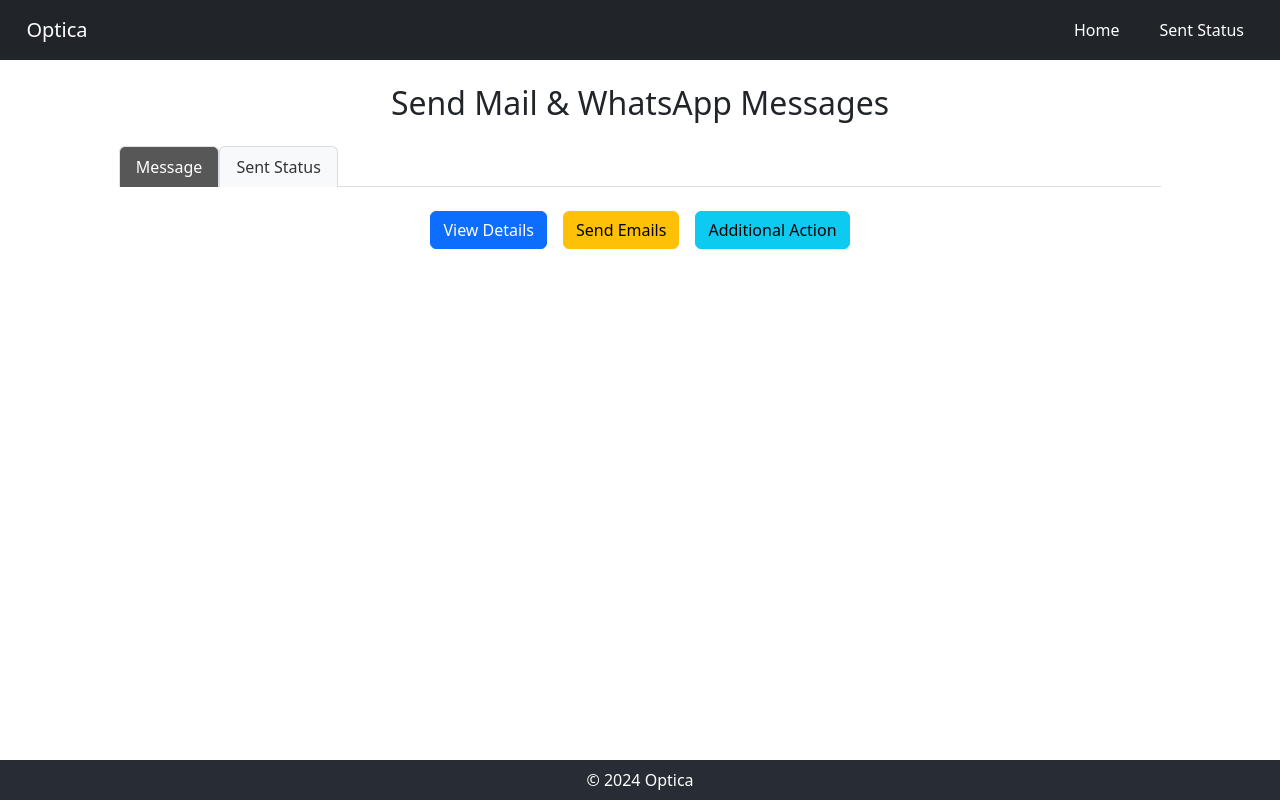
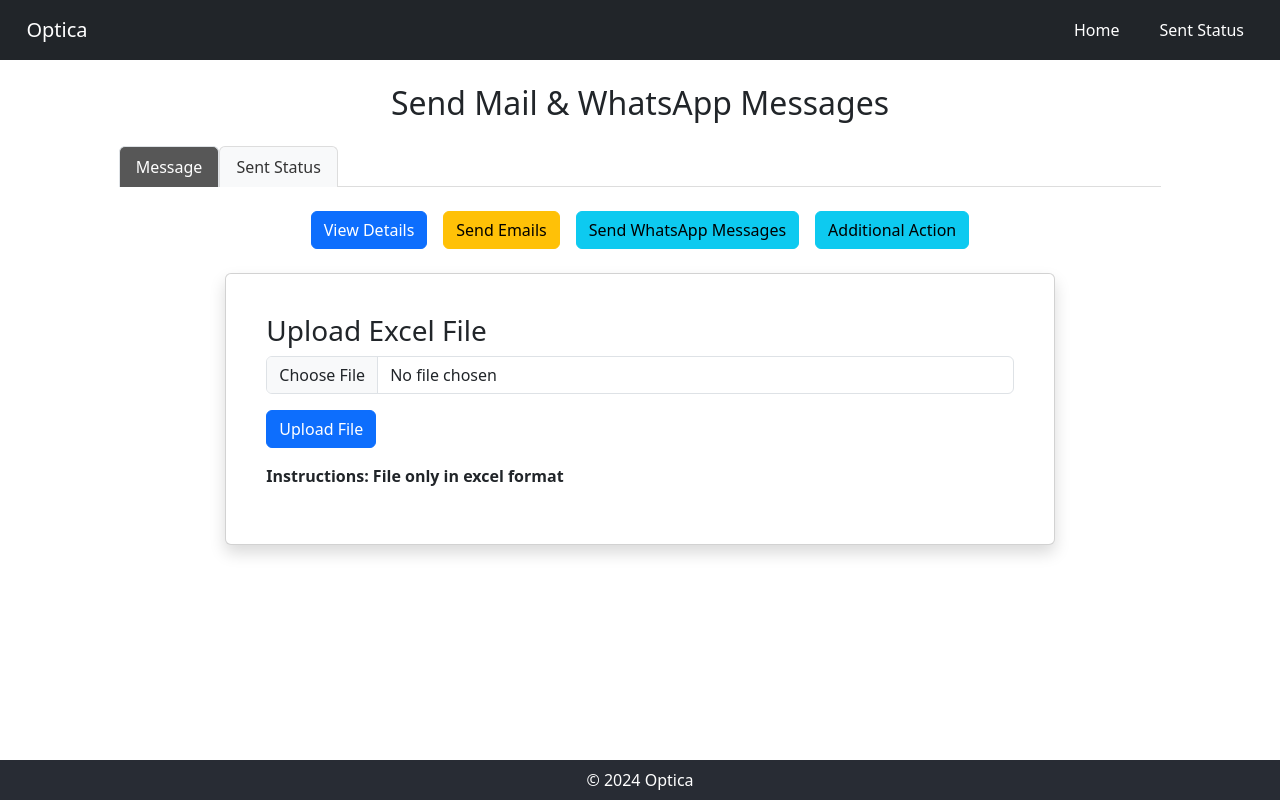
Before and after one commit to Rajatt09/whatsappMessage-mail-sender-FRONTEND, a React (Vite) app: page / in a window 1280 px wide. Built offline with nearby package versions, Linux system fonts and the light colour scheme.

Commit message:
sending msg

```diff
--- a/src/Pages/MessagePage.jsx
+++ b/src/Pages/MessagePage.jsx
@@ -5,44 +5,26 @@ import {
   Col,
   Button,
   Table,
-  // Card,
   Tabs,
   Tab,
-  Modal
+  Modal,
+  Card,
 } from "react-bootstrap";
 import { ClipLoader } from "react-spinners";
+import { CheckCircleFill, XCircleFill } from 'react-bootstrap-icons';
 import "./MessagePage.css";
-import { CheckCircleFill } from 'react-bootstrap-icons';
-
-import { XCircleFill } from 'react-bootstrap-icons';
-
 
 const MessagePage = () => {
   const [fileData, setFileData] = useState([]);
   const [activeTab, setActiveTab] = useState("message");
-  // const [uploaded, setUploaded] = useState(false);
   const [showError, setShowError] = useState(false);
   const [loading, setLoading] = useState(false);
   const [status, setStatus] = useState([]);
-  const [showModal, setShowModal] = useState(false); // State to control modal visibility
-
-  // const handleFileUpload = (event) => {
-  //   const file = event.target.files[0];
-  //   if (file) {
-  //     setUploaded(true);
-  //     setFileData(file);
-  //     // setshowError(false);
-  //     // Parsing logic can be added here if necessary (e.g., using a library like papaparse)
-  //   } else {
-  //     setUploaded(false);
-  //     setFileData([]);
-  //   }
-  // };
+  const [showModal, setShowModal] = useState(false);
 
   const sendEmails = () => {
     setLoading(true);
-    setActiveTab("sent-status"); // Switch to "Sent Status" tab
-
+    setActiveTab("sent-status");
 
     setFileData((prevFileData) =>
       prevFileData.map(user => ({ ...user, emailStatus: "sending" }))
@@ -86,7 +68,6 @@ const MessagePage = () => {
               email: update.email,
               emailSent: update.emailSent === "yes",
               emailStatus: update.emailSent,
-              messageSent: false, // Update this based on your logic for WhatsApp messages
             });
           }
 
@@ -105,6 +86,204 @@ const MessagePage = () => {
       eventSource.close();
     };
   };
+
+  const sendWhatsAppMessages = () => {
+    setLoading(true);
+    setActiveTab("sent-status");
+
+    setFileData((prevFileData) =>
+      prevFileData.map(user => ({ ...user, messageStatus: "sending" }))
+    );
+
+    const eventSource = new EventSource(
+      "http://localhost:8000/api/v1/message/sendMessage/via-whatsapp"
+    );
+
+    setFileData((prevFileData) =>
+      prevFileData.map(user => ({ ...user, messageStatus: "sending" }))
+    );
+    eventSource.onopen = () => {
+      console.log("Connection to server opened.");
+    };
+
+    eventSource.onmessage = (event) => {
+      console.log("EventSource message:", event.data);
+      setStatus((prevStatus) => [...prevStatus, event.data]);
+
+      const update = JSON.parse(event.data);
+      console.log("Update:", update);
+
+      if (update.message === "All messages processed") {
+        setLoading(false);
+        eventSource.close();
+        setShowModal(true);
+      } else {
+        setFileData((prevFileData) => {
+          const updatedFileData = prevFileData.map((user) =>
+            user.phoneNo === update.phoneNo
+              ? {
+                ...user,
+                messageSent: update.messageSent === "yes",
+                messageStatus: update.messageSent,
+              }
+              : user
+          );
+
+          if (update.phoneNo && !updatedFileData.find((user) => user.phoneNo === update.phoneNo)) {
+            updatedFileData.push({
+              name: update.name,
+              phoneNo: update.phoneNo,
+              email: update.email,
+              messageSent: update.messageSent === "yes",
+              messageStatus: update.messageSent,
+            });
+          }
+
+          return updatedFileData;
+        });
+      }
+    };
+
+    eventSource.onerror = (error) => {
+      console.error("EventSource failed:", error);
+      setStatus((prevStatus) => [
+        ...prevStatus,
+        "An error occurred while sending WhatsApp messages.",
+      ]);
+      setLoading(false);
+      eventSource.close();
+    };
+  };
+
+
+  // const sendBoth = () => {
+  //   setLoading(true);
+  //   setActiveTab("sent-status");
+
+  //   setFileData((prevFileData) =>
+  //     prevFileData.map((user) => ({
+  //       ...user,
+  //       emailStatus: "sending",
+  //       messageStatus: "sending",
+  //     }))
+  //   );
+
+  //   const eventSource = new EventSource(
+  //     "http://localhost:8000/api/v1/message/sendMesage/via-both"
+  //   );
+
+  //   eventSource.onopen = () => {
+  //     console.log("Connection to server opened.");
+  //   };
+
+  //   eventSource.onmessage = (event) => {
+  //     console.log("EventSource message:", event.data);
+  //     setStatus((prevStatus) => [...prevStatus, event.data]);
+
+  //     const update = JSON.parse(event.data);
+  //     console.log("Update:", update);
+
+  //     if (update.message === "All messages processed") {
+  //       setLoading(false);
+  //       eventSource.close();
+  //       setShowModal(true);
+  //     } else {
+  //       setFileData((prevFileData) => {
+  //         const updatedFileData = prevFileData.map((user) => {
+  //           if (user.email === update.email || user.phoneNo === update.phoneNo) {
+  //             return {
+  //               ...user,
+  //               emailSent: update.emailSent === "yes",
+  //               emailStatus: update.emailSent || user.emailStatus,
+  //               messageSent: update.messageSent === "yes",
+  //               messageStatus: update.messageSent || user.messageStatus,
+  //             };
+  //           }
+  //           return user;
+  //         });
+
+  //         if (update.phoneNo && !updatedFileData.find((user) => user.phoneNo === update.phoneNo)) {
+  //           updatedFileData.push({
+  //             name: update.name,
+  //             phoneNo: update.phoneNo,
+  //             email: update.email,
+  //             emailSent: update.emailSent === "yes",
+  //             emailStatus: update.emailSent,
+  //             messageSent: update.messageSent === "yes",
+  //             messageStatus: update.messageSent,
+  //           });
+  //         }
+
+  //         return updatedFileData;
+  //       });
+  //     }
+  //   };
+
+  //   eventSource.onerror = (error) => {
+  //     console.error("EventSource failed:", error);
+  //     setStatus((prevStatus) => [
+  //       ...prevStatus,
+  //       "An error occurred while sending both emails and WhatsApp messages.",
+  //     ]);
+  //     setLoading(false);
+  //     eventSource.close();
+  //   };
+  // };
+
+  // uploading a excel file
+  const uploadFile = async (e) => {
+    // checking if file only is excel file
+
+    const file = e.target.files[0];
+
+
+    if (file.name.split('.').pop() !== 'xlsx') {
+      alert('Please upload a valid excel file');
+      setFileData([]);
+
+      // clear form data
+      e.target
+        ? e.target.value = ''
+        : null;
+
+
+
+      return;
+    }
+
+
+
+    const formData = new FormData();
+
+    if (!file) {
+      setShowError(true);
+      return;
+    }
+    setShowError(false);
+
+
+    formData.append("file", file);
+
+    try {
+      const response = await fetch("http://localhost:8000/api/v1/message/upload", {
+        method: "POST",
+        body: formData,
+      });
+
+      if (response.ok) {
+        const data = await response.json();
+        setFileData(data);
+      } else {
+        console.error("Failed to upload file");
+      }
+    } catch (error) {
+      console.error("Failed to upload file", error);
+    }
+  };
+
+
+
+
 
   const viewDetails = () => {
     if (!fileData.length) {
@@ -157,6 +336,22 @@ const MessagePage = () => {
                     </Button>
                     <Button
                       variant="info"
+                      onClick={sendWhatsAppMessages}
+                      className="m-2"
+                      disabled={loading}
+                    >
+                      Send WhatsApp Messages
+                    </Button>
+                    {/* <Button
+                      variant="success"
+                      onClick={sendBoth}
+                      className="m-2"
+                      disabled={loading}
+                    >
+                      Send Both
+                    </Button> */}
+                    <Button
+                      variant="info"
                       onClick={additionalAction}
                       className="m-2"
                       disabled={loading}
@@ -165,16 +360,9 @@ const MessagePage = () => {
                     </Button>
                   </Col>
                 </Row>
-                {/* <Row className="justify-content-center">
-                  <Col md={8}>
-                    <Card className="p-4 mb-4 shadow">
-
-                    </Card>
-                  </Col>
-                </Row> */}
                 {loading && (
                   <div className="text-center">
-                    {/* <ClipLoader size={35} color={"#123abc"} /> */}
+                    <ClipLoader size={35} color={"#123abc"} />
                   </div>
                 )}
                 <div>
@@ -183,6 +371,7 @@ const MessagePage = () => {
                   ))}
                 </div>
               </Tab>
+
               <Tab eventKey="sent-status" title="Sent Status">
                 <Row className="justify-content-center">
                   <Col md={12} style={{ textAlign: "center" }}>
@@ -207,14 +396,20 @@ const MessagePage = () => {
                                 {user.emailStatus === "sending" ? (
                                   <ClipLoader size={20} color={"#123abc"} />
                                 ) : user.emailStatus === "yes" ? (
-                                  // green  tick icon
                                   <CheckCircleFill color="green" />
                                 ) : (
-                                  // red cross icon
                                   <XCircleFill color="red" />
                                 )}
                               </td>
-                              <td>{user.messageSent ? "Yes" : "No"}</td>
+                              <td>
+                                {user.messageStatus === "sending" ? (
+                                  <ClipLoader size={20} color={"#123abc"} />
+                                ) : user.messageStatus === "yes" ? (
+                                  <CheckCircleFill color="green" />
+                                ) : (
+                                  <XCircleFill color="red" />
+                                )}
+                              </td>
                             </tr>
                           ))
                         ) : (
@@ -232,23 +427,55 @@ const MessagePage = () => {
             </Tabs>
           </Col>
         </Row>
-        {/* <Row className="justify-content-center">
+
+
+
+
+        {
+          activeTab === "message" && (
+            <Row className="justify-content-center">
               <Col md={8}>
                 <Card className="p-4 mb-4 shadow">
                   <Card.Body>
                     <h3>Upload Excel File</h3>
                     <input
                       type="file"
-                  onChange={handleFileUpload}
+                      className="form-control"
+                      onChange={uploadFile}
                       accept=".xlsx, .xls, .csv"
                     />
                     {showError && (
                       <p className="text-danger mt-2">No file chosen</p>
+                      // add button for uploading file
+
+
                     )}
+
+
+                    {
+
+                      // button for uploading file
+                      <Button
+                        variant="primary"
+                        className="mt-3"
+                        onClick={viewDetails}
+                      >
+                        Upload File
+                      </Button>
+
+                    }
+
+                    <p className="mt-3">
+                      <strong>Instructions: File only in excel format </strong>
+                    </p>
                   </Card.Body>
                 </Card>
               </Col>
-        </Row> */}
+            </Row>
+          )
+        }
+
+
       </main>
 
       <Modal show={showModal} onHide={() => setShowModal(false)}>
@@ -256,7 +483,7 @@ const MessagePage = () => {
           <Modal.Title>Emails Sent</Modal.Title>
         </Modal.Header>
         <Modal.Body>
-          All emails have been successfully sent!
+          All emails and WhatsApp messages have been successfully sent!
         </Modal.Body>
         <Modal.Footer>
           <Button variant="secondary" onClick={() => setShowModal(false)}>
```
Lines whose indentation alone changed are shown as unchanged.
